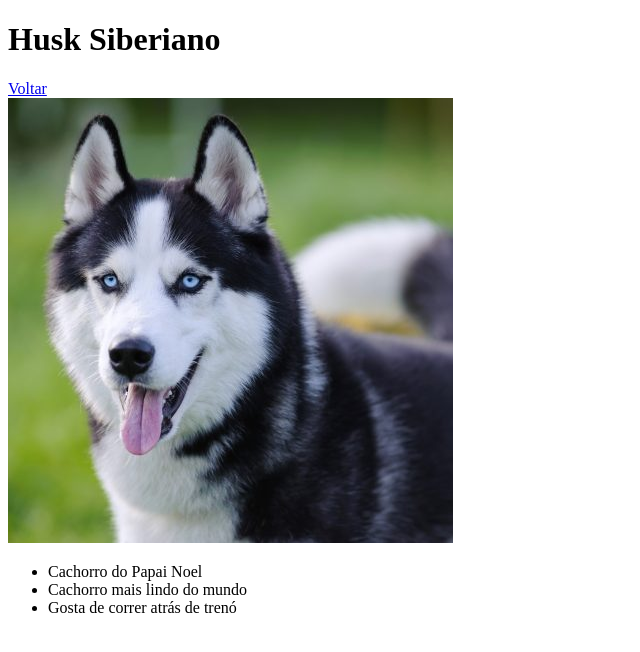
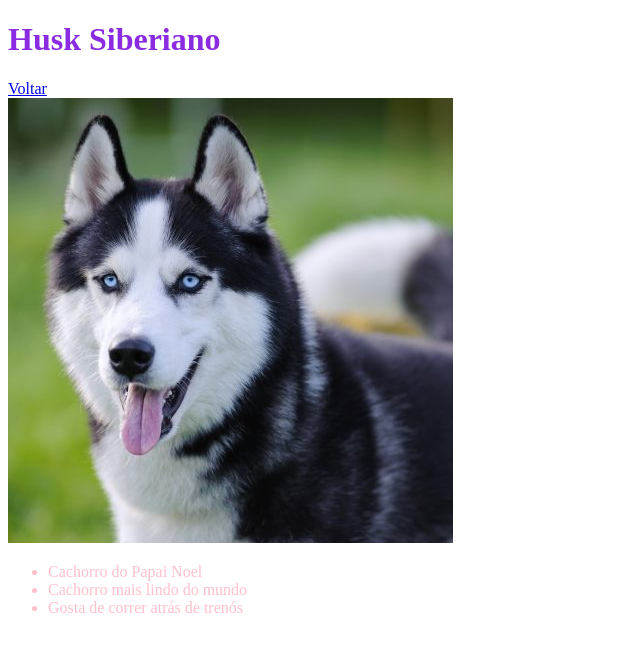
Before and after one commit to leticiabrt/LabWeb, a plain HTML site: page pagina1.html in a window 1280 px wide. Shown: the whole page, without its empty margins (0-640 px from the left). Drawn offline with Linux system fonts and the light colour scheme.

Commit message:
comentário

```diff
--- /dev/null
+++ b/CSS/estilo.css
@@ -0,0 +1,15 @@
+h1{
+    color:red;
+}
+
+h1#page1{
+    color:blueviolet;
+}
+
+h1.page2{
+    color:blue;
+}
+
+body ul li{
+    color:pink;
+}
--- a/pagina1.html
+++ b/pagina1.html
@@ -5,16 +5,17 @@
     <meta http-equiv="X-UA-Compatible" content="IE=edge">
     <meta name="viewport" content="width=device-width, initial-scale=1.0">
     <title>Husk Siberiano</title>
+    <link rel="stylesheet" href="./CSS/estilo.css"/>
 </head>
 <body>
-    <h1>Husk Siberiano</h1>
+    <h1 id="page1">Husk Siberiano</h1>
     <a href="index.html">Voltar</a>
     <br />
     <img src="img/koda.jpeg" alt="Husk Siberiano"/>
     <ul>
         <li>Cachorro do Papai Noel</li>
         <li>Cachorro mais lindo do mundo</li>
-        <li>Gosta de correr atrás de trenó</li>
+        <li>Gosta de correr atrás de trenós</li>
     </ul>
 </body>
 </html>
```
Also changed, not shown: index.html (+2 -1 lines), pages/pagina2.html (+3 -2 lines).
